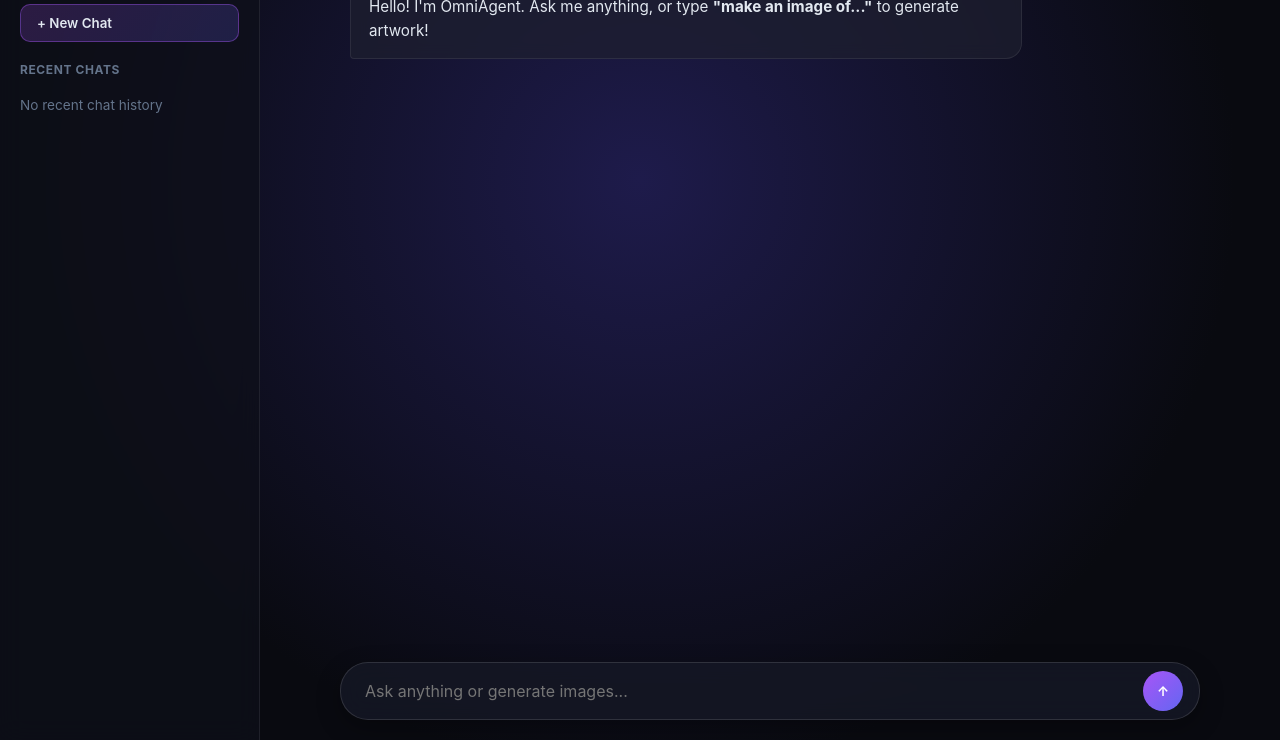
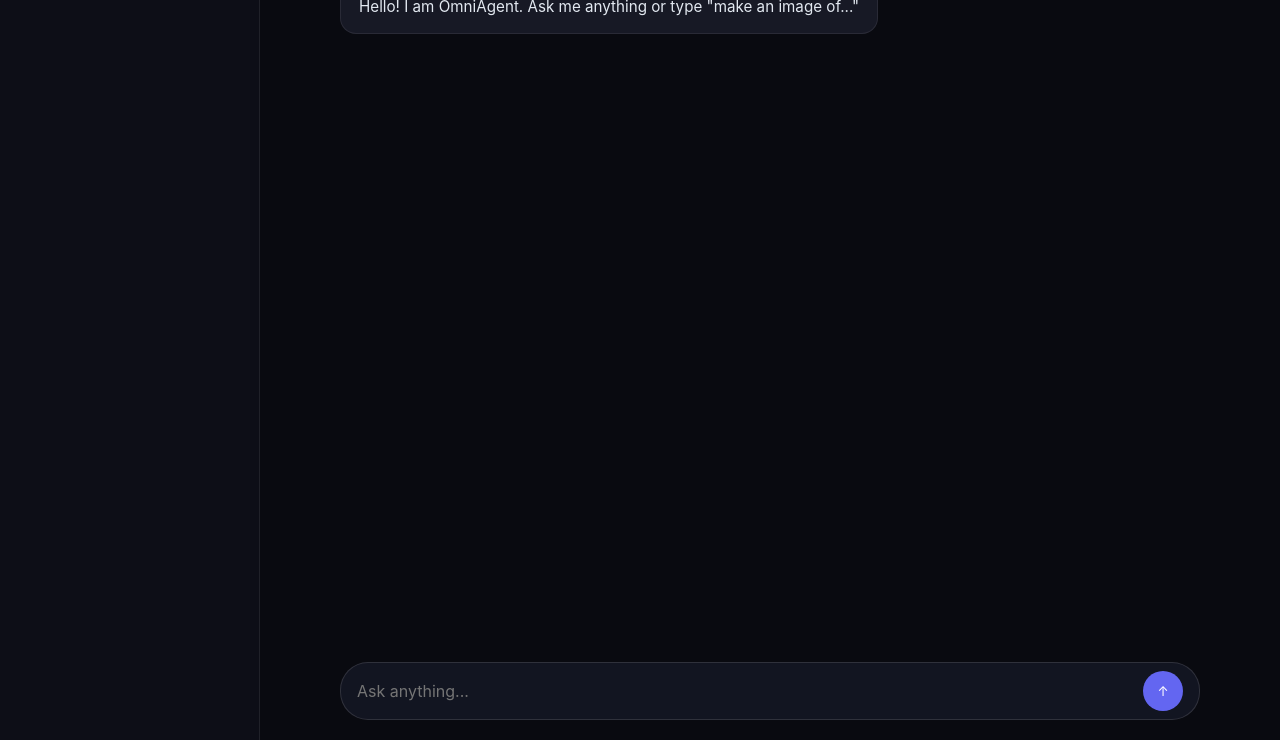
Before and after one commit to musharib11701-afk/omniagent-x, a plain HTML site: page index.html in a window 1280 px wide. Shown: the part 60-800 px from the top of the page. Drawn offline with Linux system fonts and the light colour scheme.

Commit message:
Refactor HTML structure and styles for clarity

```diff
--- a/index.html
+++ b/index.html
@@ -5,277 +5,62 @@
   <meta name="viewport" content="width=device-width, initial-scale=1.0">
   <title>OmniAgent AI</title>
   <style>
-    * { box-sizing: border-box; margin: 0; padding: 0; font-family: -apple-system, BlinkMacSystemFont, "Segoe UI", Roboto, Helvetica, Arial, sans-serif; }
-
-    body {
-      background: #090a10;
-      background-image: radial-gradient(circle at 50% 30%, #1e1b4b 0%, #090a10 70%);
-      color: #e2e8f0;
-      display: flex;
-      height: 100vh;
-      overflow: hidden;
-    }
-
-    /* Sidebar Styling */
-    .sidebar {
-      width: 260px;
-      background: rgba(15, 16, 26, 0.7);
-      backdrop-filter: blur(12px);
-      border-right: 1px solid rgba(255, 255, 255, 0.08);
-      display: flex;
-      flex-direction: column;
-      padding: 20px;
-      gap: 20px;
-    }
-
-    .brand {
-      display: flex;
-      align-items: center;
-      gap: 10px;
-      font-size: 1.25rem;
-      font-weight: 700;
-      color: #fff;
-    }
-
-    .brand span {
-      background: linear-gradient(135deg, #a855f7, #6366f1);
-      -webkit-background-clip: text;
-      -webkit-text-fill-color: transparent;
-    }
-
-    .btn-new {
-      background: linear-gradient(135deg, rgba(168, 85, 247, 0.2), rgba(99, 102, 241, 0.2));
-      border: 1px solid rgba(168, 85, 247, 0.4);
-      color: #e2e8f0;
-      padding: 10px 16px;
-      border-radius: 10px;
-      cursor: pointer;
-      font-weight: 600;
-      transition: all 0.2s;
-      text-align: left;
-    }
-
-    .btn-new:hover {
-      background: linear-gradient(135deg, rgba(168, 85, 247, 0.4), rgba(99, 102, 241, 0.4));
-    }
-
-    .history-label {
-      font-size: 0.75rem;
-      text-transform: uppercase;
-      letter-spacing: 0.05em;
-      color: #64748b;
-      font-weight: 700;
-    }
-
-    /* Main Chat Layout */
-    .main {
-      flex: 1;
-      display: flex;
-      flex-direction: column;
-      justify-content: space-between;
-      height: 100vh;
-      max-width: 900px;
-      margin: 0 auto;
-      padding: 20px;
-    }
-
-    .chat-container {
-      flex: 1;
-      overflow-y: auto;
-      display: flex;
-      flex-direction: column;
-      gap: 16px;
-      padding: 20px 10px;
-      scroll-behavior: smooth;
-    }
-
-    /* Message Bubbles */
-    .message {
-      max-width: 80%;
-      padding: 14px 18px;
-      border-radius: 16px;
-      font-size: 0.95rem;
-      line-height: 1.6;
-      word-wrap: break-word;
-    }
-
-    .message.user {
-      align-self: flex-end;
-      background: linear-gradient(135deg, #6366f1, #4f46e5);
-      color: #ffffff;
-      border-bottom-right-radius: 4px;
-      box-shadow: 0 4px 12px rgba(99, 102, 241, 0.2);
-    }
-
-    .message.model {
-      align-self: flex-start;
-      background: rgba(30, 32, 48, 0.7);
-      border: 1px solid rgba(255, 255, 255, 0.08);
-      color: #e2e8f0;
-      border-bottom-left-radius: 4px;
-      backdrop-filter: blur(8px);
-    }
-
-    .message img {
-      max-width: 100%;
-      border-radius: 12px;
-      margin-top: 10px;
-      box-shadow: 0 8px 16px rgba(0, 0, 0, 0.4);
-    }
-
-    /* Loading Spinner pulse */
-    .loading-pulse {
-      display: inline-block;
-      animation: pulse 1.5s infinite ease-in-out;
-      color: #a855f7;
-    }
-
-    @keyframes pulse {
-      0%, 100% { opacity: 0.4; }
-      50% { opacity: 1; }
-    }
-
-    /* Input Dock */
-    .input-wrapper {
-      background: rgba(22, 24, 38, 0.8);
-      border: 1px solid rgba(255, 255, 255, 0.12);
-      border-radius: 28px;
-      display: flex;
-      align-items: center;
-      padding: 8px 16px;
-      backdrop-filter: blur(12px);
-      box-shadow: 0 8px 24px rgba(0, 0, 0, 0.3);
-    }
-
-    .input-wrapper input {
-      flex: 1;
-      background: transparent;
-      border: none;
-      color: #fff;
-      outline: none;
-      font-size: 1rem;
-      padding: 8px;
-    }
-
-    .input-wrapper button {
-      background: linear-gradient(135deg, #a855f7, #6366f1);
-      border: none;
-      color: white;
-      border-radius: 50%;
-      width: 40px;
-      height: 40px;
-      cursor: pointer;
-      display: flex;
-      align-items: center;
-      justify-content: center;
-      font-weight: bold;
-      transition: transform 0.1s;
-    }
-
-    .input-wrapper button:active {
-      transform: scale(0.95);
-    }
-
-    @media (max-width: 768px) {
-      .sidebar { display: none; }
-      .main { width: 100%; padding: 10px; }
-    }
+    * { box-sizing: border-box; margin: 0; padding: 0; font-family: -apple-system, BlinkMacSystemFont, "Segoe UI", Roboto, sans-serif; }
+    body { background: #090a10; color: #e2e8f0; display: flex; height: 100vh; overflow: hidden; }
+    .sidebar { width: 260px; background: rgba(15, 16, 26, 0.7); border-right: 1px solid rgba(255, 255, 255, 0.08); padding: 20px; display: flex; flex-direction: column; gap: 20px; }
+    .brand { font-size: 1.25rem; font-weight: 700; color: #fff; }
+    .main { flex: 1; display: flex; flex-direction: column; max-width: 900px; margin: 0 auto; padding: 20px; height: 100vh; }
+    .chat-container { flex: 1; overflow-y: auto; display: flex; flex-direction: column; gap: 16px; padding: 20px 0; }
+    .message { max-width: 80%; padding: 14px 18px; border-radius: 16px; font-size: 0.95rem; line-height: 1.6; }
+    .message.user { align-self: flex-end; background: #6366f1; color: #fff; }
+    .message.model { align-self: flex-start; background: rgba(30, 32, 48, 0.7); border: 1px solid rgba(255, 255, 255, 0.08); }
+    .input-wrapper { background: rgba(22, 24, 38, 0.8); border: 1px solid rgba(255, 255, 255, 0.12); border-radius: 28px; display: flex; padding: 8px 16px; }
+    .input-wrapper input { flex: 1; background: transparent; border: none; color: #fff; outline: none; font-size: 1rem; }
+    .input-wrapper button { background: #6366f1; border: none; color: white; border-radius: 50%; width: 40px; height: 40px; cursor: pointer; }
   </style>
 </head>
 <body>
-
   <aside class="sidebar">
-    <div class="brand">
-      <span>OmniAgent AI</span>
-    </div>
-    <button class="btn-new" onclick="startNewChat()">+ New Chat</button>
-    <div class="history-label">Recent Chats</div>
-    <div style="font-size: 0.85rem; color: #64748b;">No recent chat history</div>
+    <div class="brand">OmniAgent AI</div>
   </aside>
 
   <main class="main">
     <div class="chat-container" id="chat">
-      <div class="message model">
-        Hello! I'm OmniAgent. Ask me anything, or type <b>"make an image of..."</b> to generate artwork!
-      </div>
+      <div class="message model">Hello! I am OmniAgent. Ask me anything or type "make an image of..."</div>
     </div>
-
     <div class="input-wrapper">
-      <input type="text" id="userInput" placeholder="Ask anything or generate images..." onkeydown="handleKeyPress(event)" />
+      <input type="text" id="userInput" placeholder="Ask anything..." onkeydown="if(event.key==='Enter') sendMessage()" />
       <button onclick="sendMessage()">↑</button>
     </div>
   </main>
 
   <script>
-    const userId = 'user_3HOhfF4lmFJeTJG3kzvbuxM6rOD';
-
-    function handleKeyPress(e) {
-      if (e.key === 'Enter') {
-        sendMessage();
-      }
-    }
-
-    function startNewChat() {
-      const chat = document.getElementById('chat');
-      chat.innerHTML = `
-        <div class="message model">
-          Started a new conversation! How can I help you today?
-        </div>
-      `;
-    }
-
     async function sendMessage() {
       const input = document.getElementById('userInput');
       const chat = document.getElementById('chat');
       const message = input.value.trim();
-
       if (!message) return;
 
-      // Render user message
-      const userBubble = document.createElement('div');
-      userBubble.className = 'message user';
-      userBubble.textContent = message;
-      chat.appendChild(userBubble);
+      chat.innerHTML += `<div class="message user">${message}</div>`;
+      input.value = '';
 
-      // Clear input
-      input.value = '';
-      chat.scrollTop = chat.scrollHeight;
-
-      // Render loading placeholder
       const tempId = 'loading_' + Date.now();
-      const loadingBubble = document.createElement('div');
-      loadingBubble.className = 'message model';
-      loadingBubble.id = tempId;
-      loadingBubble.innerHTML = '<span class="loading-pulse">⚙️ OmniAgent Processing...</span>';
-      chat.appendChild(loadingBubble);
+      chat.innerHTML += `<div id="${tempId}" class="message model">⚙️ Processing...</div>`;
       chat.scrollTop = chat.scrollHeight;
 
       try {
-        // Send request strictly to Vercel relative path
         const res = await fetch('/api/chat', {
           method: 'POST',
           headers: { 'Content-Type': 'application/json' },
-          body: JSON.stringify({ userId, message })
+          body: JSON.stringify({ message })
         });
-
         const data = await res.json();
-        const activeLoadingBubble = document.getElementById(tempId);
-
-        if (activeLoadingBubble) {
-          if (res.ok && data.reply) {
-            // Render HTML (allows images & formatting)
-            activeLoadingBubble.innerHTML = data.reply.replace(/\n/g, '<br>');
-          } else {
-            activeLoadingBubble.innerHTML = `<span style="color:#ef4444;">${data.error || 'Server returned an error.'}</span>`;
-          }
-        }
+        const elem = document.getElementById(tempId);
+        if (elem) elem.innerHTML = data.reply || data.error || 'No response';
       } catch (err) {
-        const activeLoadingBubble = document.getElementById(tempId);
-        if (activeLoadingBubble) {
-          activeLoadingBubble.innerHTML = '<span style="color:#ef4444;">Connection failed. Check network or rate limits.</span>';
-        }
+        const elem = document.getElementById(tempId);
+        if (elem) elem.innerHTML = 'Connection failed to /api/chat';
       }
-
       chat.scrollTop = chat.scrollHeight;
     }
   </script>
```
